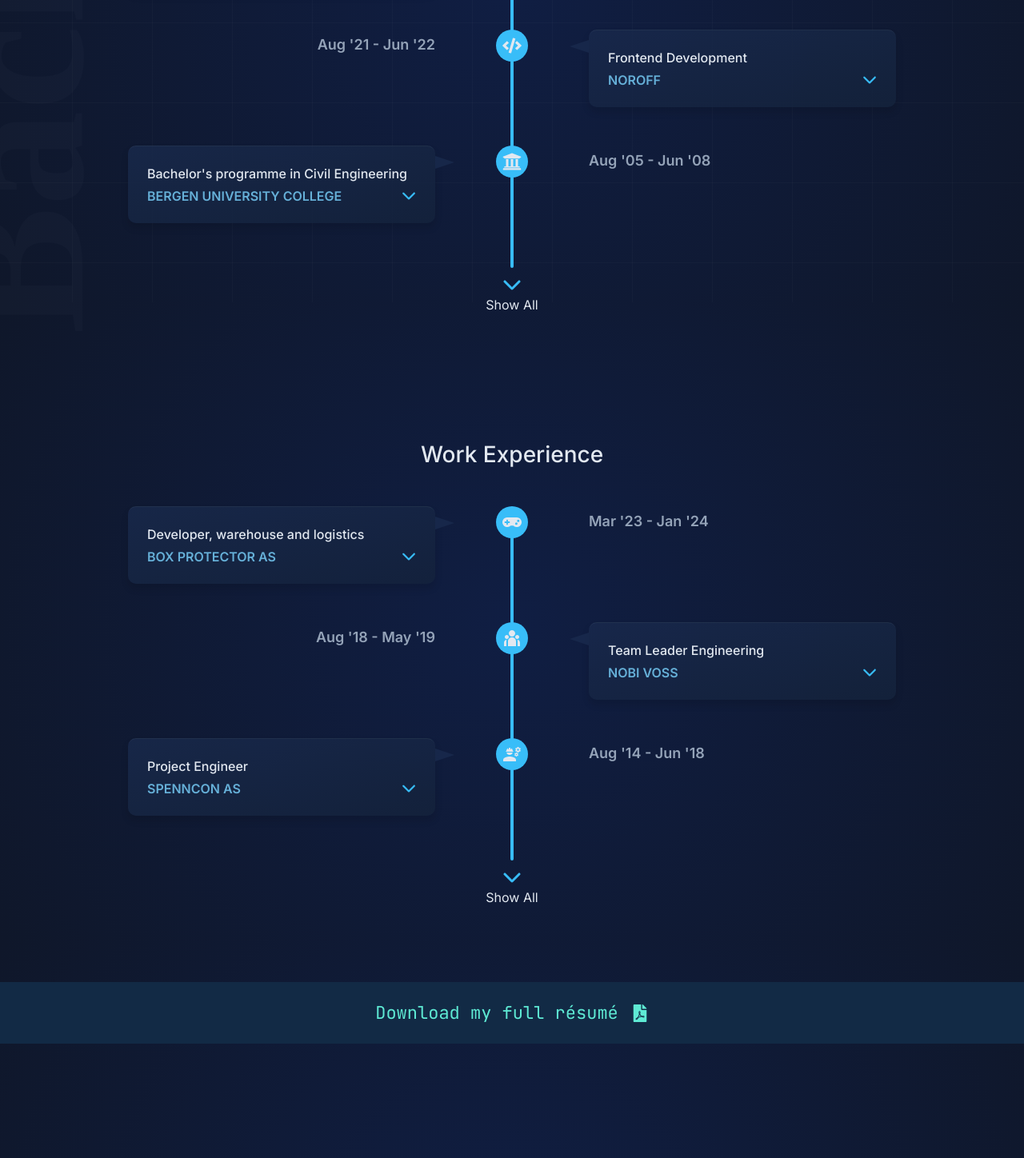
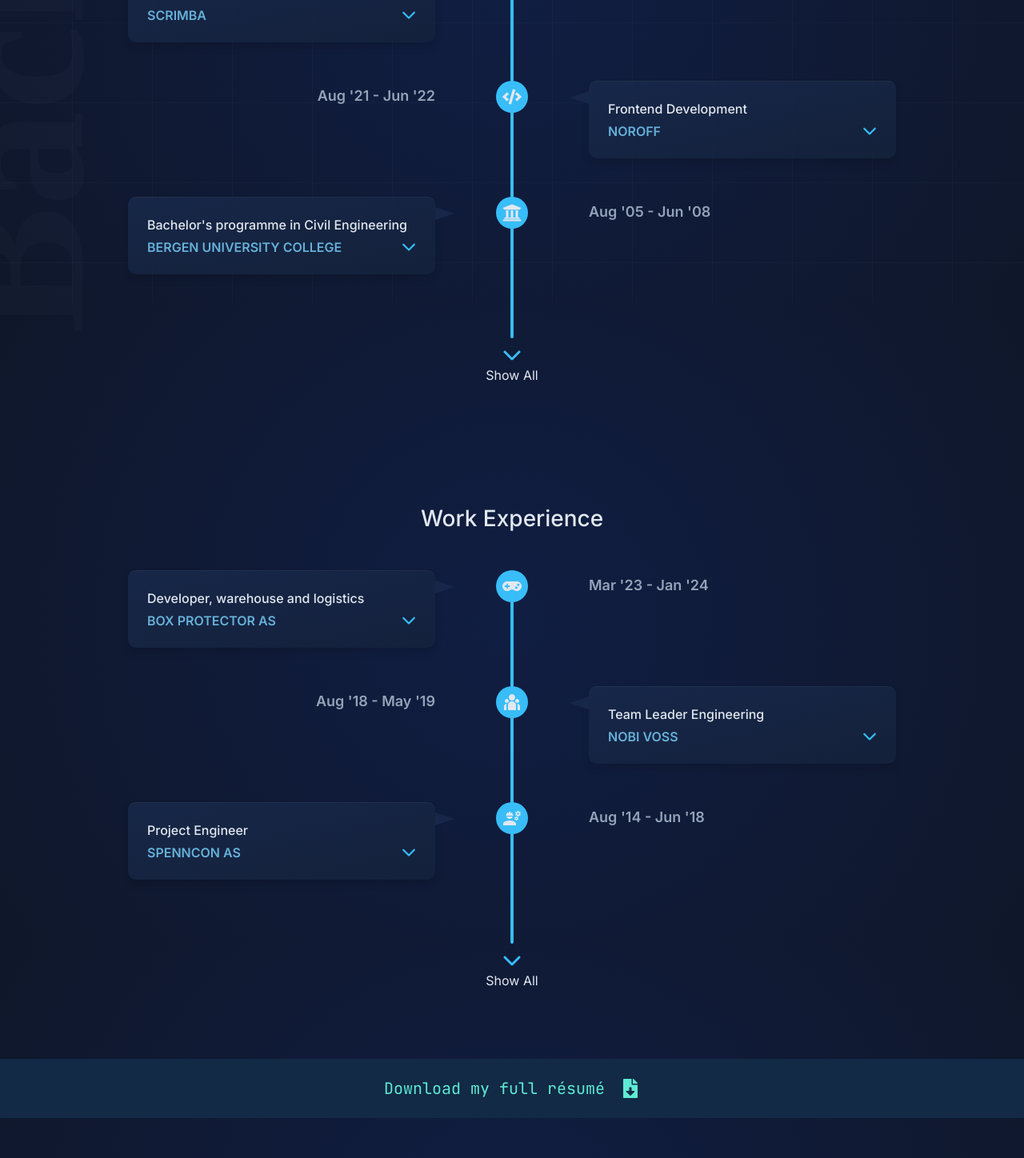
Before and after one commit to 7oiden/portfolio-v3, a React (Vite) app: page /background in a window 1280 px wide. Shown: the part 422-1870 px from the top of the page at 80% size. Built offline with nearby package versions, Linux system fonts and the light colour scheme.

Commit message:
path code refactored

```diff
--- a/css/styles.css
+++ b/css/styles.css
@@ -107,6 +107,14 @@ svg {
     color: rgba(255, 255, 255, 0.015);
     font-size: 15rem;
   }
+}
+
+.card-styling, .info-box, .contact__form, .card {
+  display: flex;
+  flex-direction: column;
+  background: linear-gradient(to right bottom, rgba(25, 42, 77, 0.8), rgba(20, 35, 60, 0.8));
+  box-shadow: 0 6px 8px 1px rgba(0, 0, 0, 0.1);
+  border-top: 1px solid rgba(148, 163, 184, 0.1);
 }
 
 .page-width, .section-wrapper, .page-heading, .footer__container {
@@ -294,20 +302,6 @@ svg {
 @media (min-width: 992px) {
   .resume {
     padding: 1.5rem 0;
-  }
-}
-
-.resume__link {
-  display: flex;
-  align-items: center;
-  gap: 1rem;
-  color: #5eead4;
-  font-family: "JetBrains Mono", sans-serif;
-  font-size: 1.25rem;
-}
-@media (min-width: 992px) {
-  .resume__link {
-    font-size: 1.375rem;
   }
 }
 
@@ -644,14 +638,14 @@ img {
   list-style: none;
   display: flex;
   flex-direction: column;
-  gap: 0.375rem;
+  gap: 0.5rem;
   margin: 0;
   padding: 0;
 }
 .skills__list > li {
   display: flex;
   align-items: center;
-  gap: 0.5rem;
+  gap: 0.75rem;
   margin-left: 0;
 }
 
@@ -692,8 +686,17 @@ img {
   color: #e2e8f0;
 }
 
-.check-mark-icon {
-  width: 1rem;
+.list-check {
+  width: 1.25rem;
+  height: 1.25rem;
+  display: flex;
+  justify-content: center;
+  align-items: center;
+  background-color: #132f4b;
+  border-radius: 50%;
+}
+.list-check__icon {
+  width: 0.9rem;
   height: auto;
   color: #5eead4;
 }
@@ -701,7 +704,7 @@ img {
 .arrow-icon {
   width: 1.125rem;
   height: auto;
-  color: #66b0d8;
+  color: #38bdf8;
   cursor: pointer;
   flex-shrink: 0;
 }
@@ -805,6 +808,16 @@ img {
   }
 }
 
+.file-icon {
+  width: 1.25rem;
+  height: auto;
+}
+@media (min-width: 992px) {
+  .file-icon {
+    width: 1.5rem;
+  }
+}
+
 .project {
   display: flex;
   flex-direction: column;
@@ -877,13 +890,8 @@ img {
   position: relative;
   border-radius: 10px;
   font-size: 0.875rem;
-  display: flex;
-  flex-direction: column;
   gap: 1rem;
   padding: 1rem;
-  background: linear-gradient(to right bottom, rgba(25, 42, 77, 0.8), rgba(20, 35, 60, 0.8));
-  box-shadow: 0 4px 6px -1px rgba(0, 0, 0, 0.1), 0 2px 4px -2px rgba(0, 0, 0, 0.1);
-  border-top: 1px solid rgba(148, 163, 184, 0.1);
 }
 @media (min-width: 768px) {
   .card {
@@ -968,20 +976,21 @@ img {
 
 .show-button {
   position: relative;
+  top: 1.5rem;
   left: 0.375rem;
   display: flex;
   gap: 0.5rem;
   align-items: center;
   left: 0.5rem;
   color: #e2e8f0;
-  font-family: "JetBrains Mono", sans-serif;
   cursor: pointer;
+  width: 8rem;
 }
 @media (min-width: 992px) {
   .show-button {
+    width: 6rem;
     flex-direction: column;
     gap: 0.25rem;
-    top: 1rem;
     left: 50%;
     transform: translateX(-50%);
     margin-left: 0;
@@ -1066,15 +1075,30 @@ img {
   text-decoration: none;
 }
 
+.resume__link {
+  display: flex;
+  align-items: center;
+  flex-direction: column-reverse;
+  gap: 0.5rem 1.25rem;
+  color: #5eead4;
+  font-family: "JetBrains Mono", sans-serif;
+  font-size: 1.125rem;
+}
+@media (min-width: 576px) {
+  .resume__link {
+    flex-direction: row;
+  }
+}
+@media (min-width: 992px) {
+  .resume__link {
+    font-size: 1.25rem;
+  }
+}
+
 .contact__form {
-  display: flex;
-  flex-direction: column;
   gap: 1.5rem;
   padding: 1rem 0;
   max-width: 500px;
-  background: linear-gradient(to right bottom, rgba(25, 42, 77, 0.8), rgba(20, 35, 60, 0.8));
-  box-shadow: 0 4px 6px -1px rgba(0, 0, 0, 0.1), 0 2px 4px -2px rgba(0, 0, 0, 0.1);
-  border-top: 1px solid rgba(148, 163, 184, 0.2);
   border-radius: 10px;
   padding: 2rem;
 }
@@ -1151,9 +1175,15 @@ img {
   position: relative;
 }
 
+.segment-container {
+  position: relative;
+  padding-bottom: 3rem;
+}
+
 .path__vert::before {
   content: "";
   position: absolute;
+  height: 100%;
   top: 2rem;
   bottom: 2.5rem;
   left: 1.25rem;
@@ -1226,18 +1256,12 @@ img {
 
 .info-box {
   position: relative;
-  display: flex;
-  flex-direction: column;
   gap: 0.5rem;
   padding: 1rem;
   border-radius: 10px;
   top: 0;
   margin-left: 5rem;
-  margin-bottom: 3rem;
   max-width: 500px;
-  background: linear-gradient(to right bottom, rgba(25, 42, 77, 0.8), rgba(20, 35, 60, 0.8));
-  box-shadow: 0 4px 6px -1px rgba(0, 0, 0, 0.15), 0 2px 4px -2px rgba(0, 0, 0, 0.1);
-  border-top: 1px solid rgba(148, 163, 184, 0.1);
 }
 @media (min-width: 992px) {
   .info-box {
--- a/src/components/common/LinkBtn.jsx
+++ b/src/components/common/LinkBtn.jsx
@@ -12,6 +12,7 @@ export default function LinkBtn({
   size = "sm",
   position = "left",
 }) {
+
   const [springs, api] = useSpring(() => ({
     from: { x: 0, y: 0, transform: "rotate(-45deg)" },
   }));
--- a/src/pages/background/Education.jsx
+++ b/src/pages/background/Education.jsx
@@ -7,20 +7,19 @@ import PathToggleBtn from "./PathToggleBtn";
 export default function Education() {
   const [numToShow, setNumToShow] = useState(3);
 
-  const slicedEducationData = educationData.slice(0, numToShow);
-
   return (
-    <section className="section-wrapper">
+    <section className="section-wrapper experience-section">
       <div className="path__wrapper">
         <Heading size="2" cssClass="section-heading path__heading">
           Education & Training
         </Heading>
         <div className="path__container">
+          {educationData.slice(0, numToShow).map((entry) => (
+            <div key={entry.id} className="segment-container">
               <div className="path__vert"></div>
-          {slicedEducationData.map((entry) => (
               <PathSegment
+                id={entry.id}
                 key={entry.id}
-              id={entry.id}
                 title={entry.title}
                 date={entry.date}
                 institution={entry.institution}
@@ -28,13 +27,11 @@ export default function Education() {
                 url={entry.url}
                 icon={entry.icon}
               />
+            </div>
           ))}
-          <PathToggleBtn
-            setNumToShow={setNumToShow}
-            educationData={educationData}
-          />
         </div>
       </div>
+      <PathToggleBtn setNumToShow={setNumToShow} dataArr={educationData} />
     </section>
   );
 }
--- a/src/pages/background/Experience.jsx
+++ b/src/pages/background/Experience.jsx
@@ -14,8 +14,9 @@ export default function Experience() {
           Work Experience
         </Heading>
         <div className="path__container">
+          {experienceData.slice(0, numToShow).map((entry) => (
+            <div key={entry.id} className="segment-container">
               <div className="path__vert"></div>
-          {experienceData.slice(0, numToShow).map((entry) => (
               <PathSegment
                 id={entry.id}
                 key={entry.id}
@@ -26,13 +27,14 @@ export default function Experience() {
                 url={entry.url}
                 icon={entry.icon}
               />
+            </div>
           ))}
+        </div>
+      </div>
       <PathToggleBtn
         setNumToShow={setNumToShow}
-            educationData={experienceData}
+        dataArr={experienceData}
       />
-        </div>
-      </div>
     </section>
   );
 }
--- a/src/pages/background/PathToggleBtn.jsx
+++ b/src/pages/background/PathToggleBtn.jsx
@@ -3,12 +3,12 @@ import { useState } from "react";
 import { FaChevronDown } from "react-icons/fa6";
 import { useSpring, animated } from "@react-spring/web";
 
-export default function PathToggleBtn({ setNumToShow, educationData }) {
+export default function PathToggleBtn({ setNumToShow, dataArr }) {
   const [showMore, setShowMore] = useState(false);
 
   function toggleShow() {
     setShowMore((prevShowMore) => !prevShowMore);
-    setNumToShow(showMore ? 3 : educationData.length);
+    setNumToShow(showMore ? 3 : dataArr.length);
   }
 
   const AnimatedArrow = animated(FaChevronDown);
@@ -30,5 +30,5 @@ export default function PathToggleBtn({ setNumToShow, educationData }) {
 
 PathToggleBtn.propTypes = {
   setNumToShow: PropTypes.func.isRequired,
-  educationData: PropTypes.array.isRequired,
+  dataArr: PropTypes.array.isRequired,
 };
--- a/src/pages/background/ResumeLink.jsx
+++ b/src/pages/background/ResumeLink.jsx
@@ -1,14 +1,36 @@
 import { Link } from "react-router-dom";
-import { FaFilePdf } from "react-icons/fa";
+import { FaFileDownload } from "react-icons/fa";
+import { useSpring, animated } from "@react-spring/web";
 
 export default function ResumeLink() {
+  const [springs, api] = useSpring(() => ({
+    from: { y: 0 },
+  }));
+
+  const handleHover = () => {
+    api.start({
+      y: -6,
+    });
+  };
+
+  const handleHoverExit = () => {
+    api.start({
+      y: 0,
+    });
+  };
+
+  const AnimatedIcon = animated(FaFileDownload);
+
   return (
     <div className="resume">
       <Link
         to="https://res.cloudinary.com/dhd2paq70/raw/upload/v1706536450/CV_Tommy_Johnsen_-_2024_jrq8no.docx"
+        onMouseEnter={handleHover}
+        onMouseLeave={handleHoverExit}
         className="resume__link"
       >
-        Download my full résumé <FaFilePdf />
+        Download my full résumé{" "}
+        <AnimatedIcon style={{ ...springs }} className="file-icon" />
       </Link>
     </div>
   );
--- a/src/sass/partials/_buttons.scss
+++ b/src/sass/partials/_buttons.scss
@@ -59,6 +59,7 @@
 
 .show-button {
   position: relative;
+  top: 1.5rem;
   left: 0.375rem;
   display: flex;
   gap: 0.5rem;
@@ -73,7 +74,6 @@
     width: 6rem;
     flex-direction: column;
     gap: 0.25rem;
-    top: 1rem;
     left: 50%;
     transform: translateX(-50%);
     margin-left: 0;
@@ -174,3 +174,21 @@
   color: #fff;
   text-decoration: none;
 }
+
+.resume__link {
+  display: flex;
+  align-items: center;
+  flex-direction: column-reverse;
+  gap: 0.5rem 1.25rem;
+  color: getColor(accentCol2);
+  font-family: $link;
+  font-size: 1.125rem;
+
+  @media (min-width: getBreakpoint(small)) {
+    flex-direction: row;
+  }
+
+  @media (min-width: getBreakpoint(large)) {
+    font-size: 1.25rem;
+  }
+}
--- a/src/sass/partials/_icons.scss
+++ b/src/sass/partials/_icons.scss
@@ -161,3 +161,12 @@
     width: 1.25rem;
   }
 }
+
+.file-icon {
+  width: 1.25rem;
+  height: auto;
+
+  @media (min-width: getBreakpoint(large)) {
+    width: 1.5rem;
+  }
+}
--- a/src/sass/partials/_layout.scss
+++ b/src/sass/partials/_layout.scss
@@ -180,19 +180,6 @@
   }
 }
 
-.resume__link {
-  display: flex;
-  align-items: center;
-  gap: 1rem;
-  color: getColor(accentCol2);
-  font-family: $link;
-  font-size: 1.25rem;
-
-  @media (min-width: getBreakpoint(large)) {
-    font-size: 1.375rem;
-  }
-}
-
 .mb {
   margin-bottom: 1rem;
 }
--- a/src/sass/partials/_path.scss
+++ b/src/sass/partials/_path.scss
@@ -15,9 +15,16 @@
   position: relative;
 }
 
+.segment-container {
+  position: relative;
+  padding-bottom: 3rem;
+  // background-color: pink;
+}
+
 .path__vert::before {
   content: "";
   position: absolute;
+  height: 100%;
   top: 2rem;
   bottom: 2.5rem;
   left: 1.25rem;
@@ -96,7 +103,7 @@
   border-radius: 10px;
   top: 0;
   margin-left: 5rem;
-  margin-bottom: 3rem;
+  // margin-bottom: 3rem;
   max-width: 500px;
 
   @media (min-width: getBreakpoint(large)) {
```
Also changed, not shown: 1 other file (tests, documents, lock files or other folders). Lines whose indentation alone changed are shown as unchanged.
